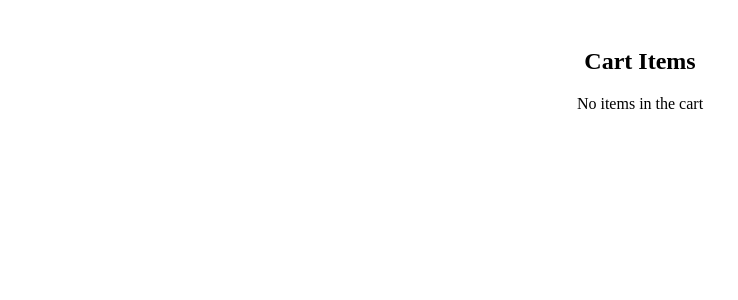
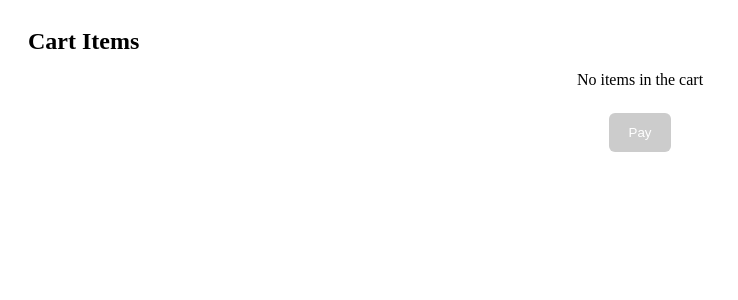
Before and after one commit to Yogeshwara7/Frontendtest, a React (Vite) app: page /Cart in a window 1280 px wide. Shown: the top 300 px of the page, without its empty margins (0-738 px from the left). Built offline with nearby package versions, Linux system fonts and the light colour scheme.

Commit message:
updates pay button clearout

```diff
--- a/src/Pages/Cart.jsx
+++ b/src/Pages/Cart.jsx
@@ -2,11 +2,13 @@ import { useContext } from "react";
 import { CartContext } from "../context/CardContext";
 
 function Cart() {
-  const { cart } = useContext(CartContext);
+  const { cart, clearCart } = useContext(CartContext);
 
   return (
     <div style={{ padding: "20px" }}>
-      <h2 style={{ textAlign: "center" }}>Cart Items</h2>
+      <div style={{ display: "flex", justifyContent: "flex-start", alignItems: "center" }}>
+        <h2 style={{ textAlign: "left", margin: 0 }}>Cart Items</h2>
+      </div>
 
       {cart.length === 0 ? (
         <p style={{ textAlign: "center" }}>No items in the cart</p>
@@ -37,6 +39,22 @@ function Cart() {
           ))}
         </div>
       )}
+
+      <div style={{ display: "flex", justifyContent: "center", marginTop: "24px" }}>
+        <button
+          style={{ padding: "12px 20px", cursor: cart.length === 0 ? "not-allowed" : "pointer", backgroundColor: cart.length === 0 ? "#ccc" : "#4CAF50", color: "white", border: "none", borderRadius: "6px" }}
+          onClick={() => {
+            if (cart.length === 0) return;
+            if (window.confirm("Proceed to pay and clear cart?")) {
+              clearCart();
+              window.alert("Payment successful! Cart cleared.");
+            }
+          }}
+          disabled={cart.length === 0}
+        >
+          Pay
+        </button>
+      </div>
     </div>
   );
 }
--- a/src/context/CardContext.jsx
+++ b/src/context/CardContext.jsx
@@ -8,8 +8,12 @@ export function CartProvider({children}){
         setCart([...cart, item]);
     }
 
+    function clearCart(){
+        setCart([]);
+    }
+
     return(
-        <CartContext.Provider value={{cart,addToCart}}>
+        <CartContext.Provider value={{cart,addToCart,clearCart}}>
             {children}
         </CartContext.Provider>
     );
```
